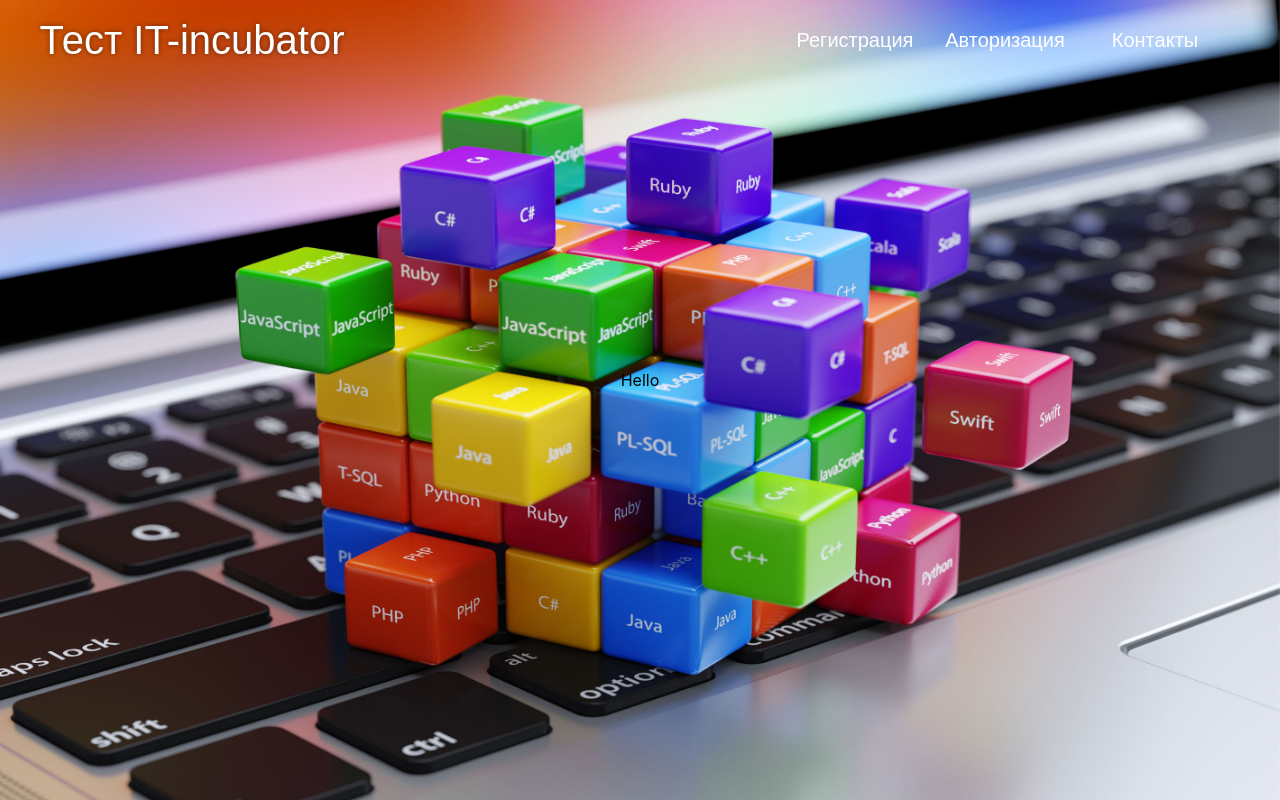
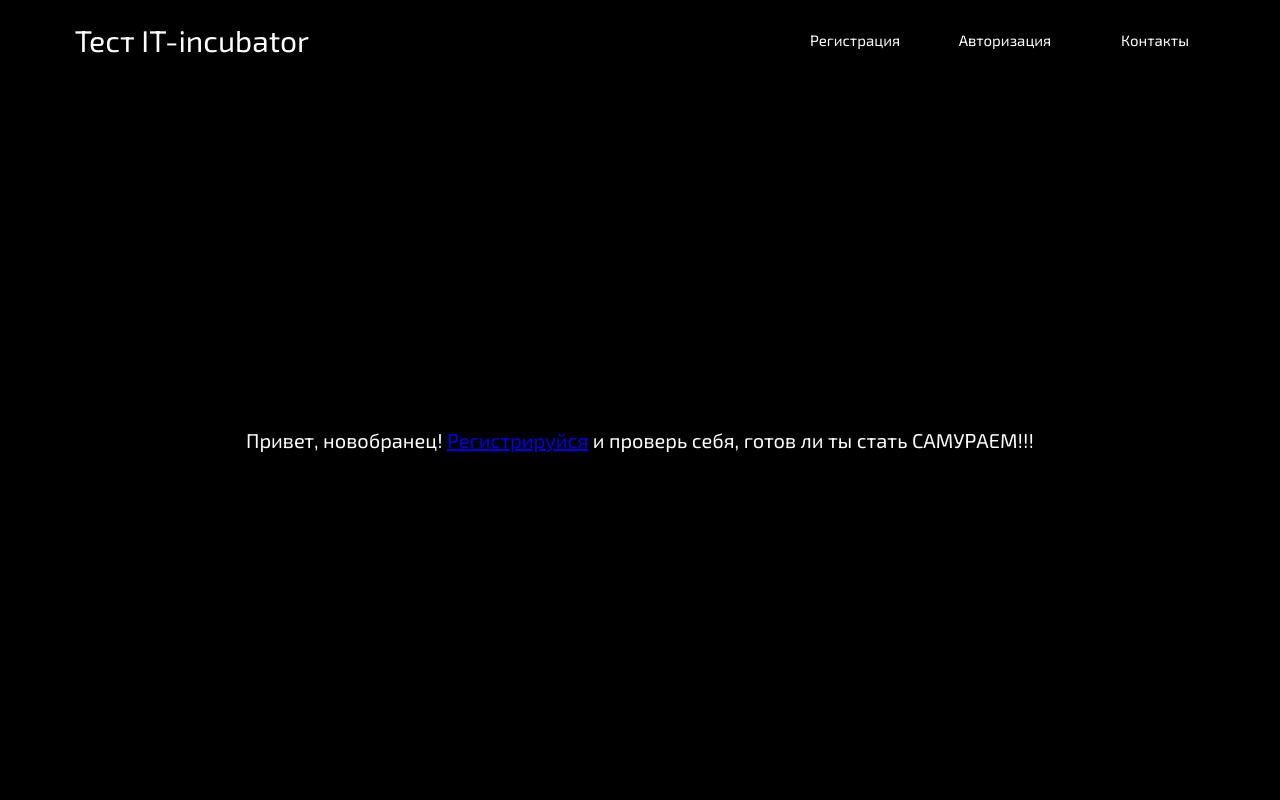
Before and after one commit to HauptmanDev/Testing-App, a React (Create React App) app: page / in a window 1280 px wide. Built offline with nearby package versions, Linux system fonts and the light colour scheme.

Commit message:
Made minor adjustments.

```diff
--- a/public/index.html
+++ b/public/index.html
@@ -10,6 +10,10 @@
       content="Web site created using create-react-app"
     />
     <link rel="apple-touch-icon" href="%PUBLIC_URL%/logo192.png" />
+    <link href="https://fonts.googleapis.com/css?family=Pacifico&display=swap&subset=latin-ext" rel="stylesheet">
+    <link href="https://fonts.googleapis.com/css?family=Exo+2&display=swap" rel="stylesheet">
+    <link href="https://fonts.googleapis.com/css?family=Russo+One&display=swap" rel="stylesheet">
+    <link href="https://fonts.googleapis.com/css?family=Press+Start+2P&display=swap" rel="stylesheet">
     <!--
       manifest.json provides metadata used when your web app is installed on a
       user's mobile device or desktop. See https://developers.google.com/web/fundamentals/web-app-manifest/
--- a/src/App.css
+++ b/src/App.css
@@ -27,7 +27,8 @@
 
 .blur {
   z-index: 1;
-  background-image: url(./assets/images/41037559_l.jpg);
+  /*background-image: url(./assets/images/41037559_l.jpg);*/
+  background-color: black;
   background-size: 100vw 100vh;
   background-repeat: no-repeat;
   /*filter: blur(2px);*/
@@ -44,8 +45,15 @@
 
 .Title {
   color: #fff;
-  font-size: 40px;
-  font-family: 'Kanit', sans-serif;
+  font-size: 30px;
+  font-family: 'Exo 2', sans-serif;
+  /*font-family: 'Pacifico', cursive;*/
+  /*font-family: 'Russo One', sans-serif;*/
+  /*font-family: 'Press Start 2P', cursive;*/
+
+
+
+
   /*text-align: left;*/
   text-shadow: 0 0 5px rgba(0, 0, 0, .5);
   width: 30vw;
@@ -67,7 +75,7 @@
 .TestTable {
   /*border: 5px solid firebrick;*/
   width: 100vw;
-  height: 75vh;
+  height: 90vh;
   display: flex;
   flex-direction: row;
   justify-content: center;
--- a/src/Presentation_components/Basic components/Greeting page/Greeting.js
+++ b/src/Presentation_components/Basic components/Greeting page/Greeting.js
@@ -1,11 +1,14 @@
-import style from './Greeting.module.css';
+import styles from './Greeting.module.css';
 import React from 'react'
+import {NavLink} from "react-router-dom";
 
 
 function GreetingPage() {
     return (
-        <div className={style.menu}>
-            <span>Hello</span>
+        <div className={styles.greeting}>
+            <div className={styles.text}>
+                <span>Привет, новобранец! </span><span><NavLink to='/register'>Регистрируйся</NavLink> и проверь себя, готов ли ты стать САМУРАЕМ!!!</span>
+            </div>
         </div>
     );
 }
--- a/src/Presentation_components/Basic components/Greeting page/Greeting.module.css
+++ b/src/Presentation_components/Basic components/Greeting page/Greeting.module.css
@@ -0,0 +1,14 @@
+.greeting {
+    /*padding: 10vw 10vh;*/
+    width: 70vw;
+    height: 65vh;
+    display: flex;
+    align-items: center;
+    justify-content: center;
+}
+
+.text {
+    color: white;
+    font-family: 'Exo 2', sans-serif;
+    font-size: 20px;
+}
--- a/src/Presentation_components/Header component/Header.module.css
+++ b/src/Presentation_components/Header component/Header.module.css
@@ -13,8 +13,8 @@
     width: 150px;
     /*height: 30px;*/
     /*margin: 15px;*/
-    font-size: 20px;
-    font-family: 'Kanit', sans-serif;
+    font-size: 15px;
+    font-family: 'Exo 2', sans-serif;
     /*border: 1px solid white;*/
 }
 
@@ -22,6 +22,7 @@
     color: white;
     text-decoration: none;
     font-weight: normal;
+    transition: 0.3s linear;
 }
 
 .link:visited {
@@ -33,7 +34,7 @@
 .link:hover {
     font-weight: normal;
     text-shadow: 0 0 5px rgba(0, 0, 0, .5);
-    font-size: 22px;
+    transform: scale(1.1);
 }
 
 .link:active {
@@ -42,5 +43,5 @@
     text-decoration: none;
     font-weight: normal;
     text-shadow: 0 0 5px rgba(0, 0, 0, .5);
-    font-size: 21px;
+    transform: scale(1.05);
 }
```
